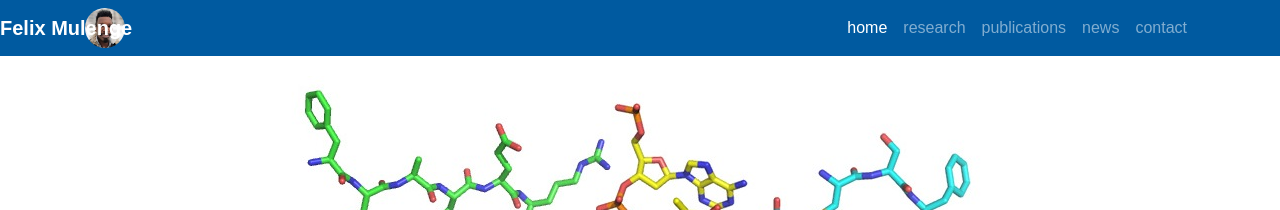
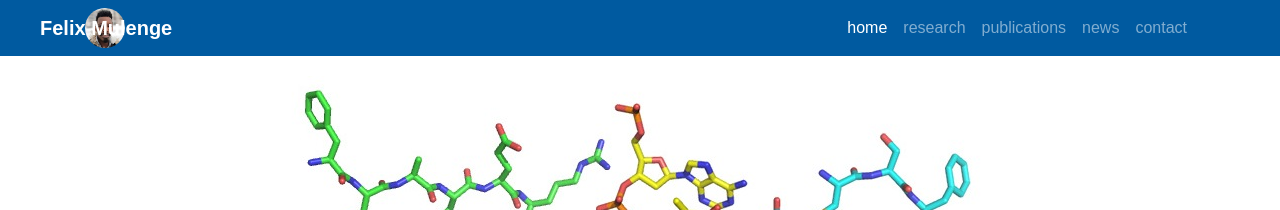
Before and after one commit to fmulenge/fmulenge.github.io, a Jekyll site: the page built from index.md, in a window 1280 px wide. Shown: the top 210 px of the page. Built offline with Jekyll 4.4.1, drawn with Linux system fonts in a browser that asks for light colours.

Commit message:
Update custom.css

```diff
--- a/static/css/custom.css
+++ b/static/css/custom.css
@@ -59,7 +59,7 @@
 {
     position: absolute;
     width: 100%;
-    left: 0;
+    left: 40px;
     text-align: left;
     margin:0 auto;
 }
```
